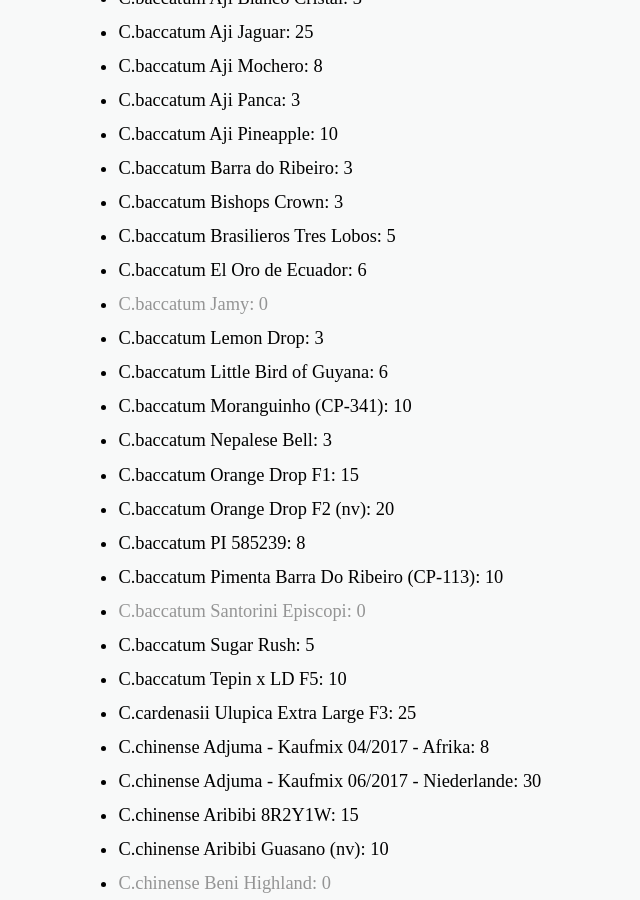
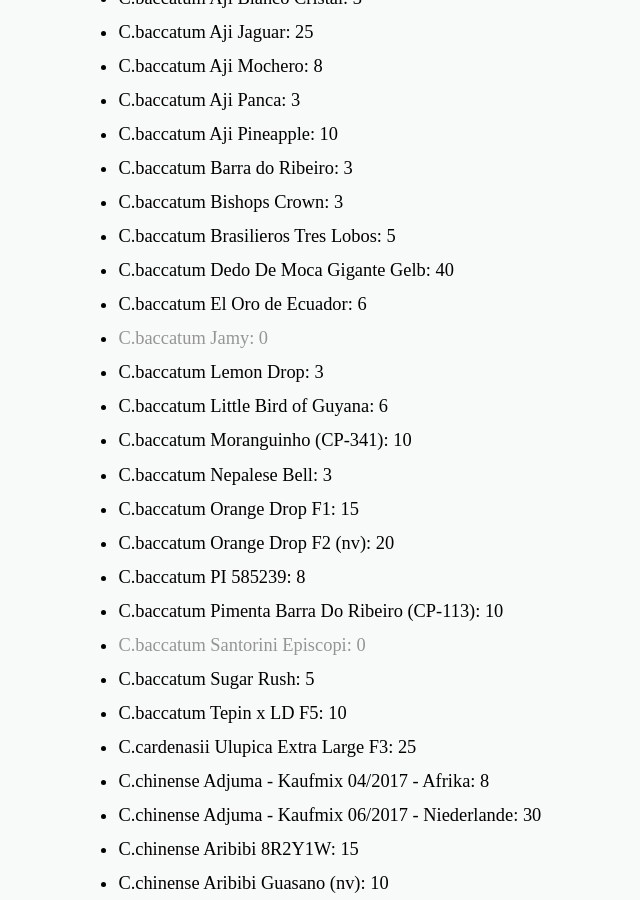
Before and after one commit to iamsebastian/blog.sebastian.science, a Jekyll site: the page built from samen.md, in a window 1280 px wide and 900 px high, scrolled down 2466 px. Shown: the whole window, without its empty margins (188-828 px from the left). Built offline with Jekyll 4.4.1, drawn with Linux system fonts in a browser that asks for light colours.

Commit message:
Updated seeds

```diff
--- a/_data/seeds.yaml
+++ b/_data/seeds.yaml
@@ -50,6 +50,7 @@ C.baccatum Aji Pineapple: 10
 C.baccatum Barra do Ribeiro: 3
 C.baccatum Bishops Crown: 3
 C.baccatum Brasilieros Tres Lobos: 5
+C.baccatum Dedo De Moca Gigante Gelb: 40
 C.baccatum El Oro de Ecuador: 6
 C.baccatum Jamy: 0
 C.baccatum Lemon Drop: 3
```
